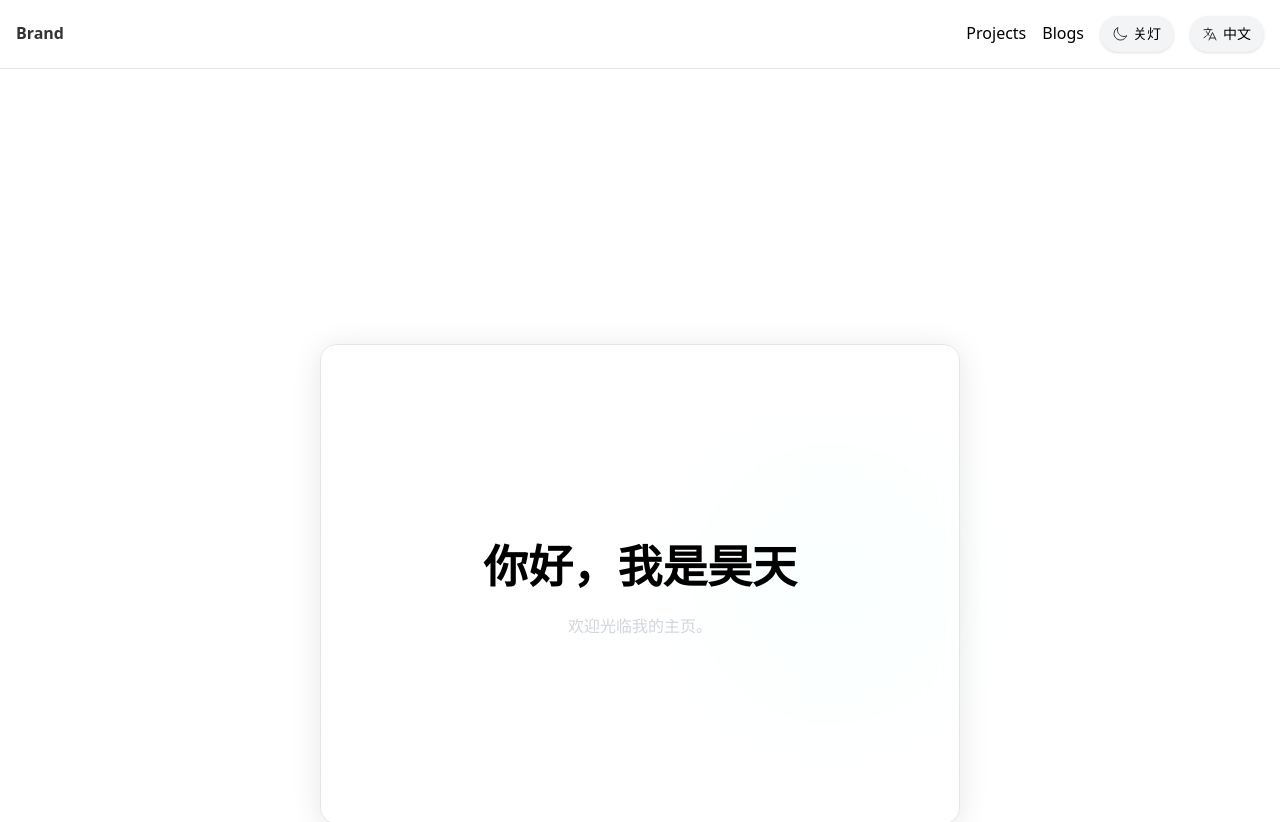
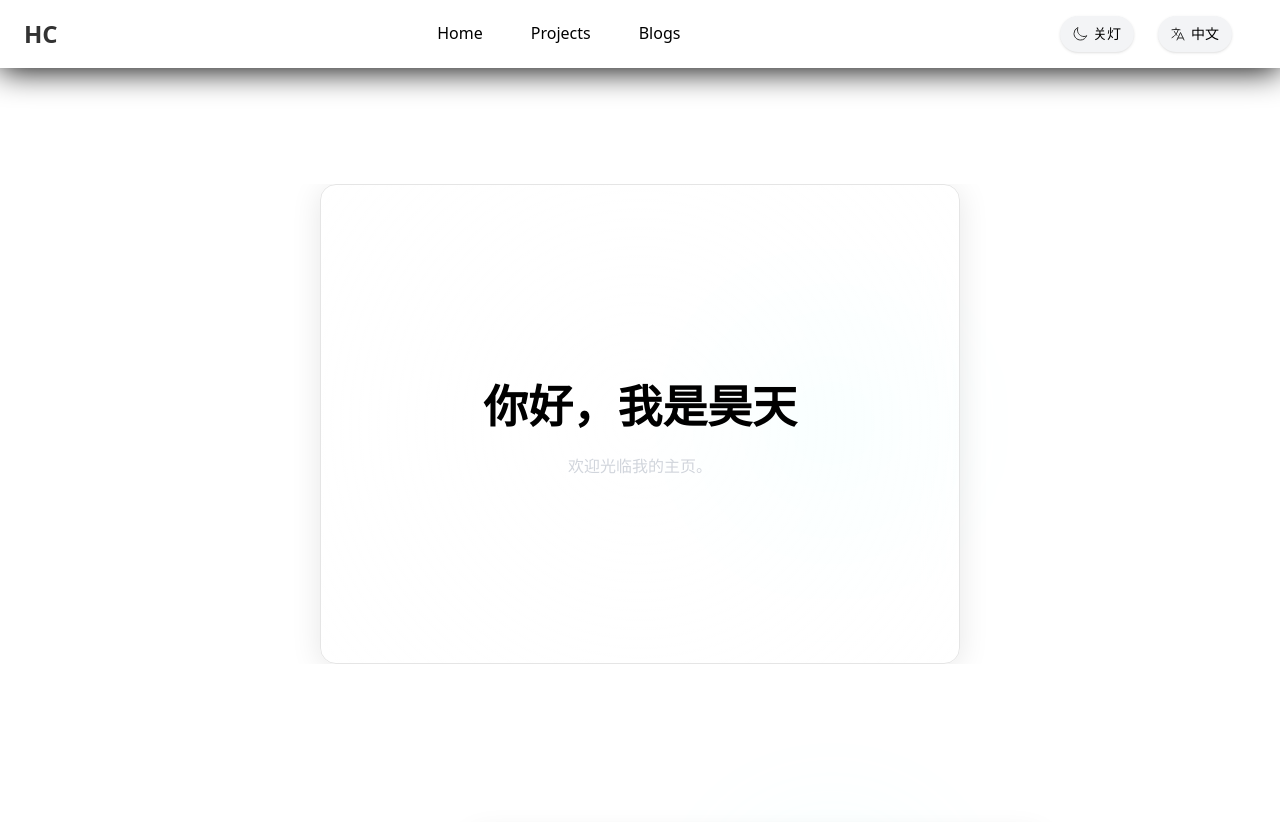
Before and after one commit to SaltedFish-No1/portfolio, a Next.js app: page /en in a window 1280 px wide. Shown: the top 822 px of the page. Built offline with nearby package versions, Linux system fonts and the light colour scheme; a web font is replaced by a local one.

Commit message:
refactor: enhance Header component with navigation links and accessibility features

```diff
--- a/messages/en.json
+++ b/messages/en.json
@@ -9,5 +9,18 @@
     "proficiencyAdvanced": "Advanced",
     "proficiencyIntermediate": "Intermediate",
     "proficiencyBasic": "Basic"
+  },
+  "Header": {
+    "logo": "HC",
+    "nav": {
+      "home": "Home",
+      "projects": "Projects",
+      "blogs": "Blogs"
+    },
+    "aria": {
+      "siteNavigation": "Site navigation",
+      "home": "Go to homepage",
+      "toggleMenu": "Toggle menu"
+    }
   }
 }
--- a/messages/zh.json
+++ b/messages/zh.json
@@ -9,6 +9,19 @@
     "proficiencyAdvanced": "熟练",
     "proficiencyIntermediate": "熟悉",
     "proficiencyBasic": "了解"
+  },
+  "Header": {
+    "logo": "HC",
+    "nav": {
+      "home": "首页",
+      "projects": "项目",
+      "blogs": "博客"
+    },
+    "aria": {
+      "siteNavigation": "站点导航",
+      "home": "前往首页",
+      "toggleMenu": "切换菜单"
+    }
   }
 
 }
--- a/src/components/Header.tsx
+++ b/src/components/Header.tsx
@@ -1,36 +1,193 @@
+// src/components/Header.tsx
 'use client'
 
+import { useState, useEffect, useMemo } from 'react'
 import Link from 'next/link'
-import { useLocale } from 'next-intl'
+import { useLocale, useTranslations } from 'next-intl'
+import { motion, AnimatePresence } from 'framer-motion'
 import ThemeToggle from './ThemeToggle'
 import LanguageSwitcher from './LanguageSwitcher'
-import { useMemo } from 'react'
+
+// 父级列表变体：统一子项 stagger
+const navListVariants = {
+  hidden: {},
+  show: {
+    transition: {
+      staggerChildren: 0.1,
+      delayChildren: 0.2
+    }
+  }
+}
+const navItemVariants = {
+  hidden: { opacity: 0, y: -10 },
+  show: {
+    opacity: 1, y: 0,
+    transition: { type: 'spring', stiffness: 300, damping: 24 }
+  },
+  hover: {
+    scale: 1.05,
+    transition: { type: 'spring', stiffness: 400, damping: 10 }
+  }
+}
+
+// Mobile 菜单动画：使用 clipPath 展开并 stagger
+const mobileMenuVariants = {
+  hidden: {
+    clipPath: 'inset(0% 0% 100% 0%)',
+    opacity: 0
+  },
+  show: {
+    clipPath: 'inset(0% 0% 0% 0%)',
+    opacity: 1,
+    transition: {
+      type: 'spring', stiffness: 200, damping: 30,
+      when: 'beforeChildren',
+      staggerChildren: 0.05
+    }
+  }
+}
+const mobileItemVariants = {
+  hidden: { opacity: 0, y: -8 },
+  show: {
+    opacity: 1, y: 0,
+    transition: { type: 'spring', stiffness: 300, damping: 20 }
+  }
+}
 
 export default function Header() {
+  const t = useTranslations('Header')
   const locale = useLocale()
 
-  // 自动拼接语言前缀
   const navLinks = useMemo(() => [
-    { href: `/${locale}/projects`, label: 'Projects' },
-    { href: `/${locale}/blogs`, label: 'Blogs' },
-  ], [locale])
+    { href: `/${locale}`,          label: t('nav.home')     },
+    { href: `/${locale}/projects`, label: t('nav.projects') },
+    { href: `/${locale}/blogs`,    label: t('nav.blogs')    }
+  ], [locale, t])
+
+  // scroll shadow
+  const [scrolled, setScrolled] = useState(false)
+  useEffect(() => {
+    const onScroll = () => setScrolled(window.scrollY > 12)
+    onScroll()
+    window.addEventListener('scroll', onScroll, { passive: true })
+    return () => window.removeEventListener('scroll', onScroll)
+  }, [])
+
+  const [open, setOpen] = useState(false)
 
   return (
     <header>
-      <nav className="glass-nav flex justify-between items-center">
-        {/* 左边：Logo */}
-        <div className="text-accent font-bold">Brand</div>
+      <nav
+        className={`glass-nav ${scrolled ? 'scrolled' : ''}`}
+        role="navigation"
+        aria-label={t('aria.siteNavigation')}
+      >
+        <div className="container mx-auto flex items-center justify-between px-6 py-4">
 
-        {/* 右边：导航 + 功能按钮 */}
-        <div className="flex items-center justify-end gap-4">
-          {navLinks.map(link => (
-            <Link key={link.href} href={link.href}>
-              {link.label}
+          {/* Logo */}
+          <motion.div
+            variants={{
+              hidden: { opacity: 0, x: -20 },
+              show:   { opacity: 1, x: 0, transition: { type: 'spring', stiffness: 260, damping: 20 } }
+            }}
+            initial="hidden" animate="show"
+          >
+            <Link
+              href={`/${locale}`}
+              className="text-2xl font-black text-accent hover:scale-105 transition-transform"
+              aria-label={t('aria.home')}
+            >
+              {t('logo')}
             </Link>
-          ))}
-          <ThemeToggle />
-          <LanguageSwitcher />
+          </motion.div>
+
+          {/* Desktop links */}
+          <motion.ul
+            className="hidden md:flex items-center space-x-6"
+            variants={navListVariants}
+            initial="hidden"
+            animate="show"
+          >
+            {navLinks.map((l) => (
+              <motion.li
+                key={l.href}
+                variants={navItemVariants}
+                whileHover="hover"
+              >
+                <Link
+                  href={l.href}
+                  className="px-3 py-1 rounded transition-colors duration-200 ease-in-out hover:bg-gray-200 dark:hover:bg-gray-700"
+                >
+                  {l.label}
+                </Link>
+              </motion.li>
+            ))}
+          </motion.ul>
+
+          {/* Utilities + Hamburger */}
+          <div className="flex items-center space-x-4 md:space-x-6">
+            <ThemeToggle />
+            <LanguageSwitcher />
+            <button
+              onClick={() => setOpen(o => !o)}
+              className="md:hidden h-6 w-6 relative focus:outline-none text-accent"
+              aria-label={t('aria.toggleMenu')}
+              aria-expanded={open}
+            >
+              <motion.span
+                className="absolute inset-0 m-auto h-0.5 w-6 bg-current"
+                animate={open
+                  ? { rotate: 45, y: 0, transition: { duration: .2 } }
+                  : { rotate: 0, y: -6, transition: { duration: .2 } }
+                }
+              />
+              <motion.span
+                className="absolute inset-0 m-auto h-0.5 w-6 bg-current"
+                animate={open
+                  ? { opacity: 0, transition: { duration: .15 } }
+                  : { opacity: 1, transition: { duration: .15 } }
+                }
+              />
+              <motion.span
+                className="absolute inset-0 m-auto h-0.5 w-6 bg-current"
+                animate={open
+                  ? { rotate: -45, y: 0, transition: { duration: .2 } }
+                  : { rotate: 0, y: 6,  transition: { duration: .2 } }
+                }
+              />
+            </button>
+          </div>
         </div>
+
+        {/* Mobile menu */}
+        <AnimatePresence initial={false} mode="wait">
+          {open && (
+            <motion.ul
+              key="mobile-nav"
+              className="md:hidden border-t border-gray-200 bg-[var(--color-surface)] overflow-hidden"
+              variants={mobileMenuVariants}
+              initial="hidden"
+              animate="show"
+              exit="hidden"
+            >
+              {navLinks.map(l => (
+                <motion.li
+                  key={l.href}
+                  className="border-b border-gray-200 last:border-none"
+                  variants={mobileItemVariants}
+                >
+                  <Link
+                    href={l.href}
+                    className="block px-6 py-3 transition-colors ease-in-out duration-200 hover:bg-gray-200 dark:hover:bg-gray-700"
+                    onClick={() => setOpen(false)}
+                  >
+                    {l.label}
+                  </Link>
+                </motion.li>
+              ))}
+            </motion.ul>
+          )}
+        </AnimatePresence>
       </nav>
     </header>
   )
--- a/src/components/Hero.tsx
+++ b/src/components/Hero.tsx
@@ -75,7 +75,7 @@ export default function Hero() {
 
   return (
     <section
-      className="relative h-screen w-full flex items-center justify-center overflow-hidden px-4 sm:px-6"
+      className="relative w-full flex items-center justify-center overflow-hidden px-4 sm:px-6"
       onPointerMove={handlePointerMove}
       onPointerLeave={reset}
     >
--- a/src/styles/globals.css
+++ b/src/styles/globals.css
@@ -56,6 +56,7 @@
   html:lang(en) {
     font-family: var(--font-english), system-ui, sans-serif;
   }
+
   html:lang(zh) {
     font-family: var(--font-zh), system-ui, sans-serif;
   }
@@ -70,16 +71,33 @@
 /* 5️⃣ Components 层：统一玻璃卡片、导航栏、按钮等常用组件样式 */
 @layer components {
 
-  /* 半透明固定导航栏 */
+  /* Glass navigation bar */
   .glass-nav {
-    @apply fixed top-0 left-0 w-full px-[var(--spacing-4)] py-[var(--spacing-4)] transition-all duration-300 ease-in-out;
+    @apply fixed top-0 left-0 w-full z-50 backdrop-blur-lg transition-all duration-300 ease-in-out;
     background-color: var(--color-surface);
-    backdrop-filter: blur(var(--backdrop-blur));
-    border-bottom: 1px solid var(--gray-200);
-    z-index: 50;
+    box-shadow: 0 2px 32px var(--color-primary);
+    /* border: 1px solid var(--gray-200); */
   }
 
+  .glass-nav.scrolled {
+    background-color: var(--color-surface-hover);
+    box-shadow: 0 4px 24px var(--color-primary);
+  }
 
+  /* Fancy underline */
+  .nav-link {
+    @apply relative font-medium text-base md:text-lg text-gray-800 dark:text-gray-200 transition-colors;
+  }
+
+  .nav-link::after {
+    content: "";
+    @apply absolute left-1/2 -bottom-0.5 h-0.5 w-0 bg-accent transition-all duration-300;
+    transform: translateX(-50%);
+  }
+
+  .nav-link:hover::after {
+    @apply left-0 w-full translate-x-0;
+  }
 
   /* 玻璃卡片 */
   .glass-card {
```
